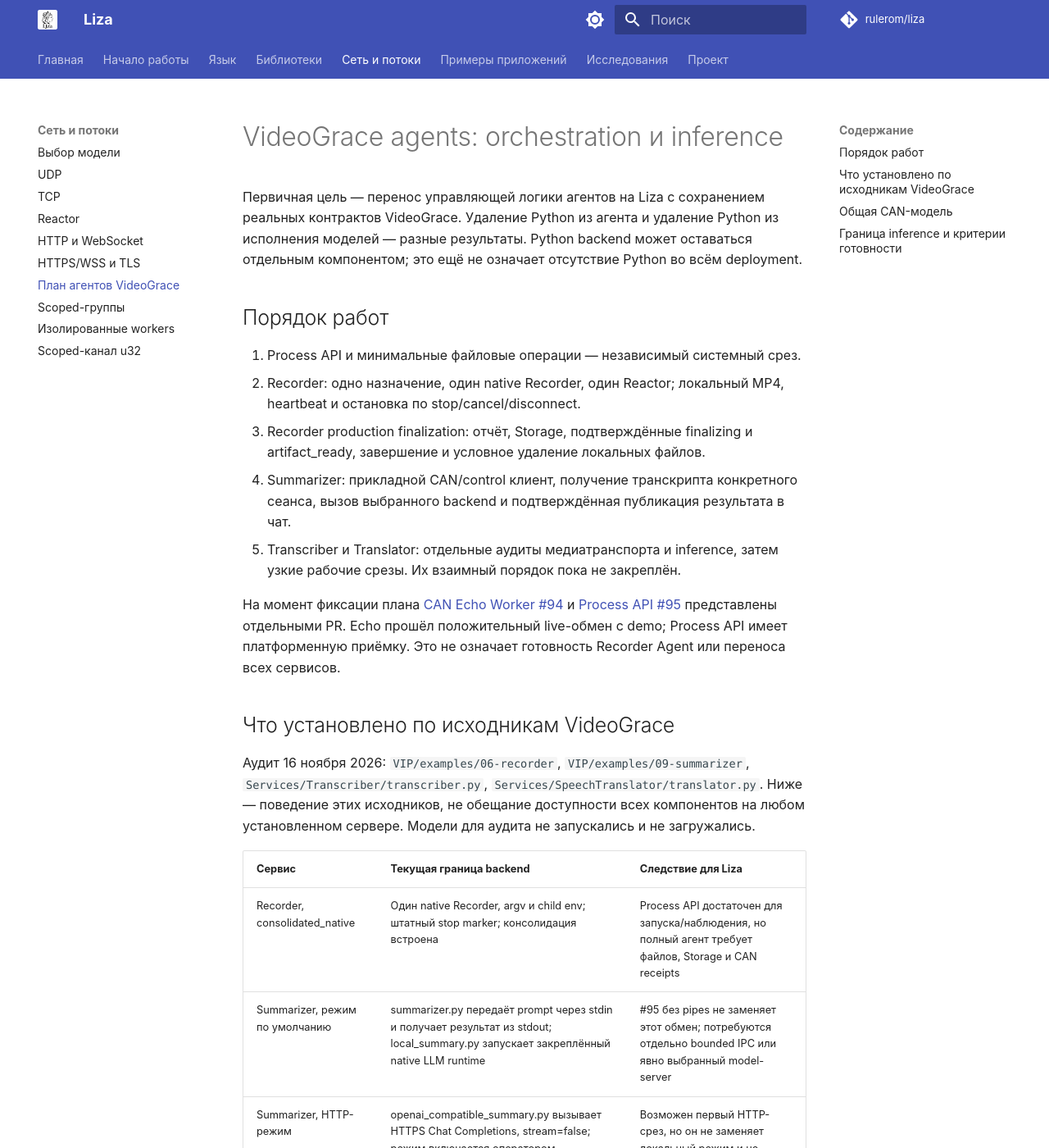
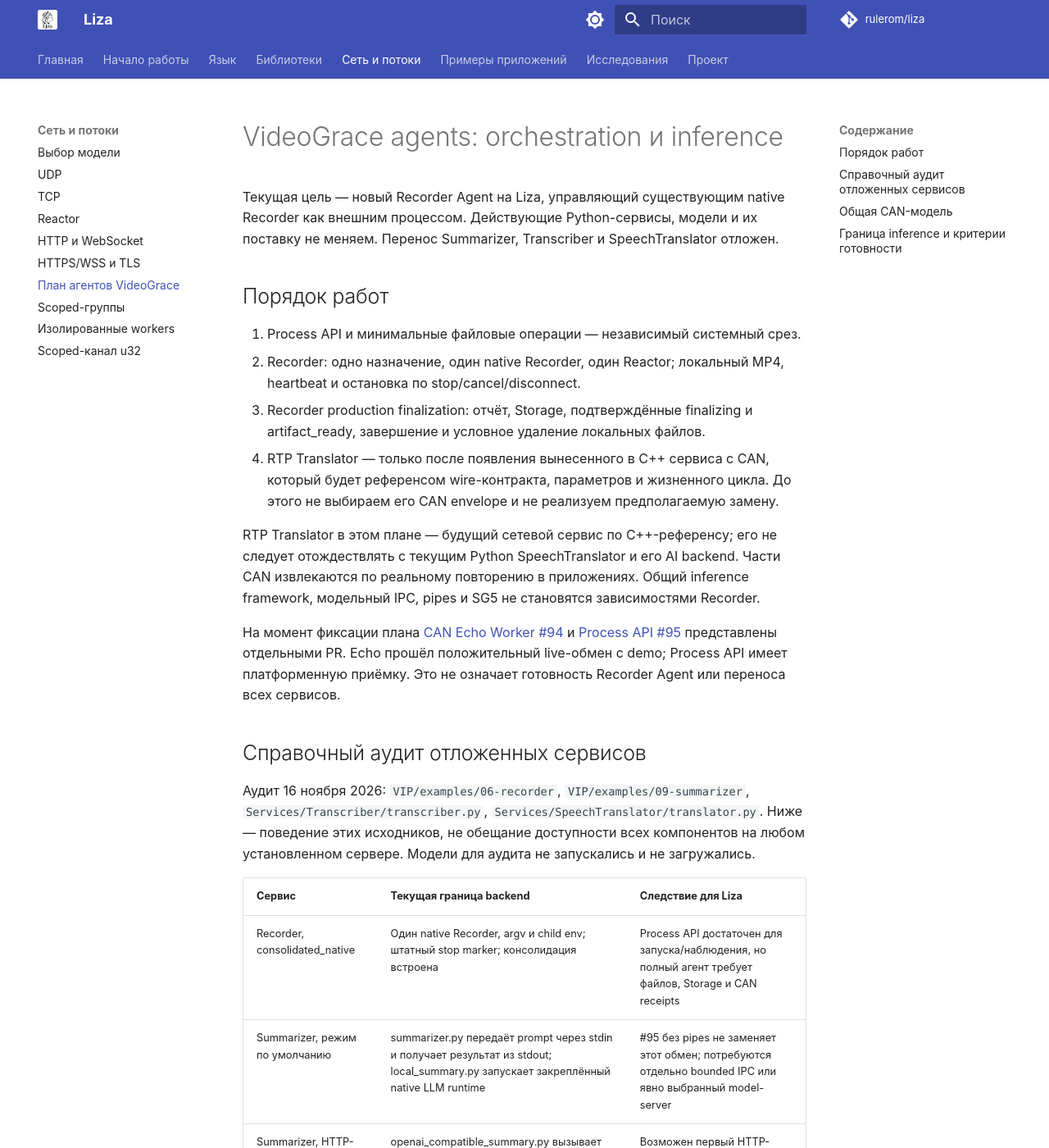
Before and after one commit to rulerom/liza, an MkDocs documentation site: the page built from docs/videograce-agents.md, in a window 1280 px wide and 1400 px high. Shown: the whole window at 82% size. Built offline with MkDocs 1.6.1 and Material for MkDocs 9.7.7, drawn with Linux system fonts in a browser that asks for light colours; comment, search, counter and statistics services are not loaded; some of the changed text lies outside the part shown.

Commit message:
Prioritize Recorder then C++ CAN RTP Translator reference

```diff
--- a/docs/videograce-agents.md
+++ b/docs/videograce-agents.md
@@ -1,13 +1,12 @@
 ---
-description: "Порядок переноса VideoGrace agents: Recorder, Summarizer, затем медиасервисы; общая CAN-модель и отдельная граница inference."
+description: "Порядок переноса VideoGrace agents: Recorder через native process, затем RTP Translator после C++/CAN-референса; существующие Python-сервисы сохраняются."
 ---
 
 # VideoGrace agents: orchestration и inference
 
-Первичная цель — перенос управляющей логики агентов на Liza с сохранением
-реальных контрактов VideoGrace. Удаление Python из агента и удаление Python
-из исполнения моделей — разные результаты. Python backend может оставаться
-отдельным компонентом; это ещё не означает отсутствие Python во всём deployment.
+Текущая цель — новый Recorder Agent на Liza, управляющий существующим native
+Recorder как внешним процессом. Действующие Python-сервисы, модели и их поставку
+не меняем. Перенос Summarizer, Transcriber и SpeechTranslator отложен.
 
 ## Порядок работ
 
@@ -16,17 +15,21 @@ description: "Порядок переноса VideoGrace agents: Recorder, Summa
    heartbeat и остановка по stop/cancel/disconnect.
 3. Recorder production finalization: отчёт, Storage, подтверждённые finalizing и
    artifact_ready, завершение и условное удаление локальных файлов.
-4. Summarizer: прикладной CAN/control клиент, получение транскрипта конкретного
-   сеанса, вызов выбранного backend и подтверждённая публикация результата в чат.
-5. Transcriber и Translator: отдельные аудиты медиатранспорта и inference,
-   затем узкие рабочие срезы. Их взаимный порядок пока не закреплён.
+4. RTP Translator — только после появления вынесенного в C++ сервиса с CAN,
+   который будет референсом wire-контракта, параметров и жизненного цикла.
+   До этого не выбираем его CAN envelope и не реализуем предполагаемую замену.
+
+RTP Translator в этом плане — будущий сетевой сервис по C++-референсу; его
+не следует отождествлять с текущим Python SpeechTranslator и его AI backend.
+Части CAN извлекаются по реальному повторению в приложениях. Общий inference
+framework, модельный IPC, pipes и SG5 не становятся зависимостями Recorder.
 
 На момент фиксации плана [CAN Echo Worker #94](https://github.com/rulerom/liza/pull/94)
 и [Process API #95](https://github.com/rulerom/liza/pull/95) представлены отдельными
 PR. Echo прошёл положительный live-обмен с demo; Process API имеет платформенную
 приёмку. Это не означает готовность Recorder Agent или переноса всех сервисов.
 
-## Что установлено по исходникам VideoGrace
+## Справочный аудит отложенных сервисов
 
 Аудит 16 ноября 2026: `VIP/examples/06-recorder`, `VIP/examples/09-summarizer`,
 `Services/Transcriber/transcriber.py`, `Services/SpeechTranslator/translator.py`.
@@ -83,7 +86,7 @@ timeout и cancel, идентичность запроса и запрет пу
 Передача транскрипта внешнему провайдеру требует явной конфигурации оператора;
 не следует менять действующий локальный режим на внешний API по умолчанию.
 
-Первая HTTP-версия Summarizer должна обслуживать CAN, пока ожидает модель,
+Если перенос Summarizer будет возобновлён, его HTTP-версия должна обслуживать CAN, пока ожидает модель,
 поддерживать необходимые POST/headers/body и объявленные размеры ответов.
 Текущие экспериментальные HTTP/JSON-клиенты с малыми буферами нельзя объявлять
 готовым LLM-клиентом без этого расширения. Получение транскрипта и подтверждение
```
Also changed, not shown: docs/roadmap.md (+2 -1 lines).
